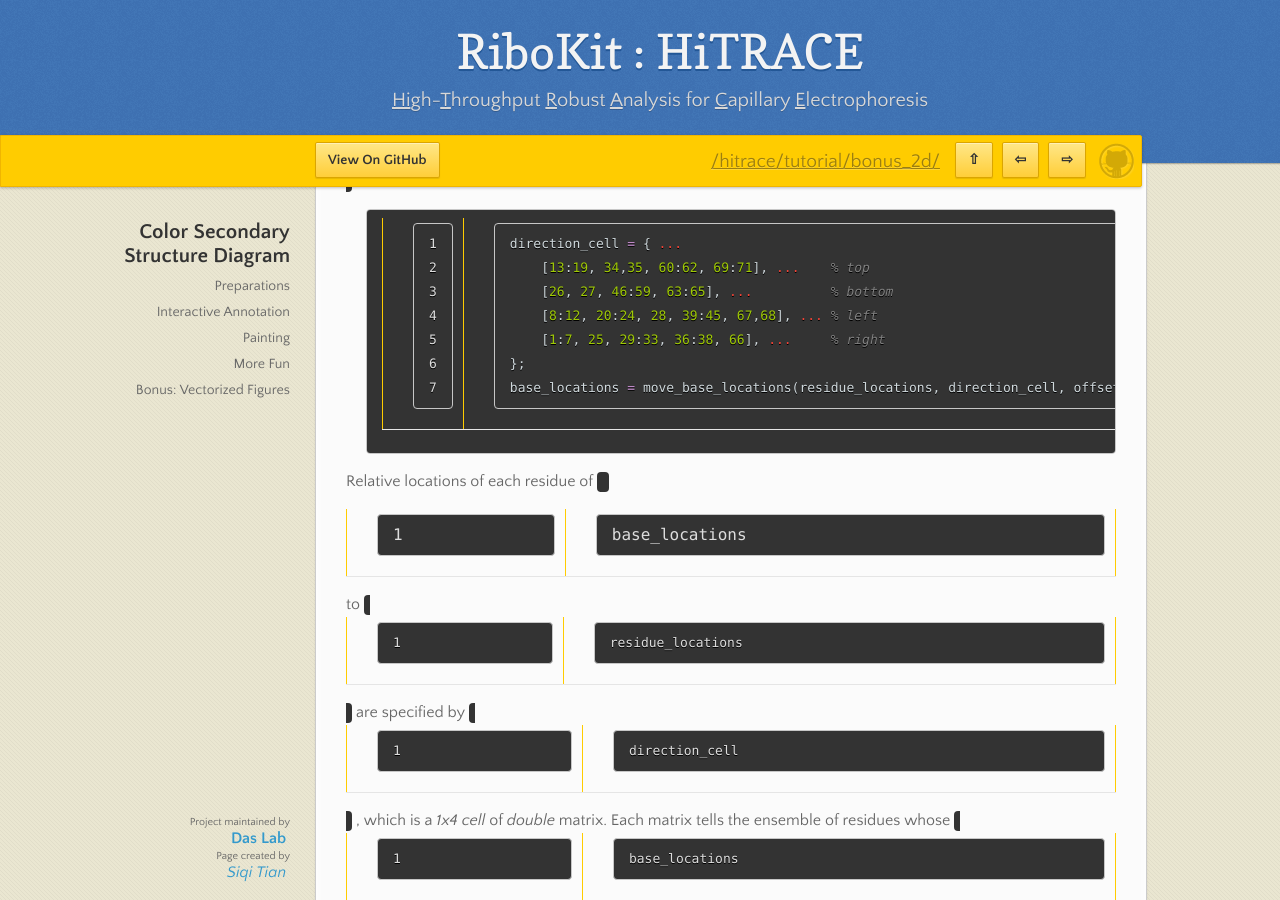
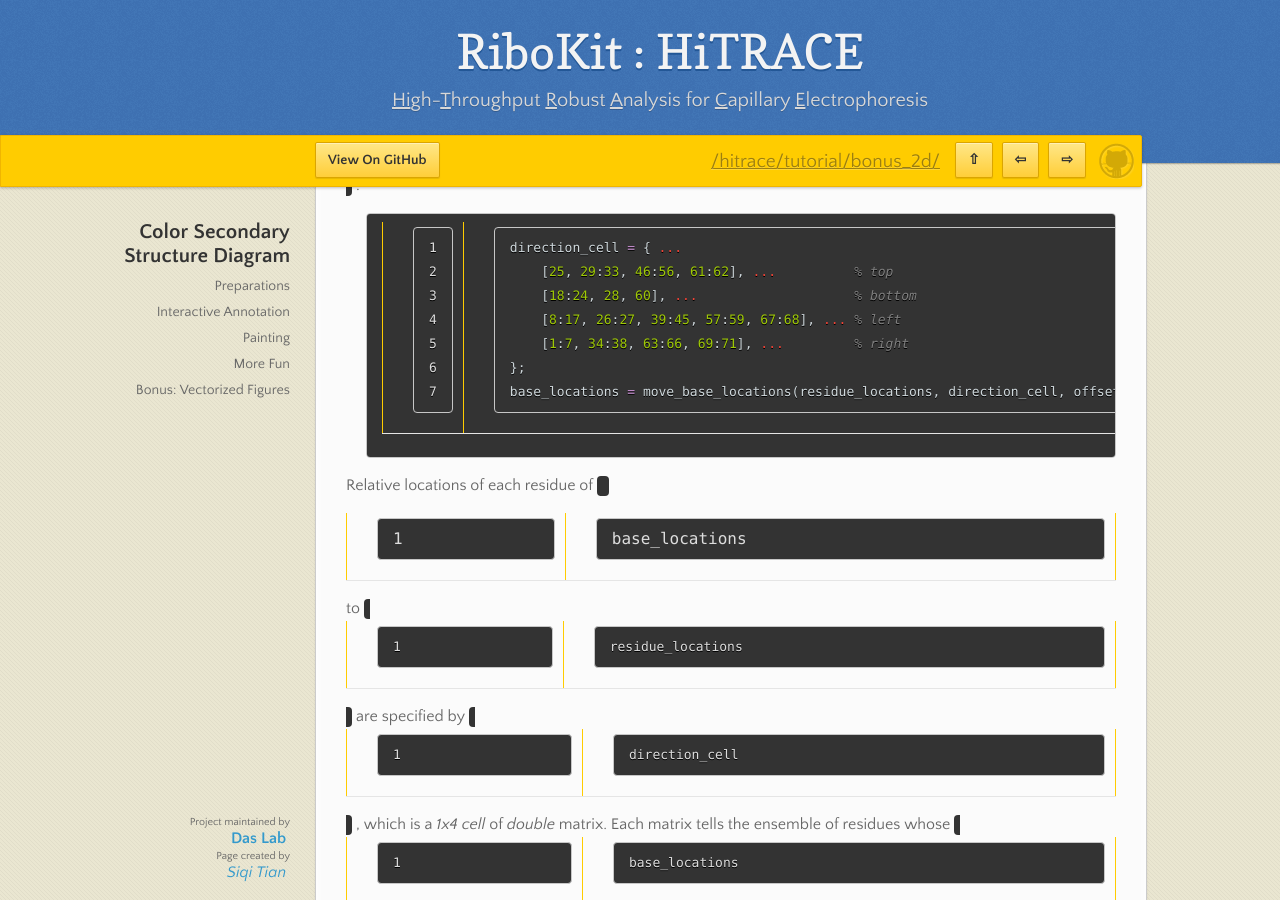
Before and after one commit to ribokit/ribokit.github.io, a Jekyll site: the page built from hitrace/bonus_2d.md, in a window 1280 px wide and 900 px high, scrolled down 6680 px. Built offline with Jekyll 4.4.1, drawn with Linux system fonts in a browser that asks for light colours; some of the changed text lies outside the part shown.

Commit message:
update hitrace color_diagram to v2

````diff
--- a/hitrace/bonus_2d.md
+++ b/hitrace/bonus_2d.md
@@ -123,12 +123,12 @@
 
 ```matlab
 direction_cell = { ...
-    [13:19, 34,35, 60:62, 69:71], ...    % top
-    [26, 27, 46:59, 63:65], ...          % bottom
-    [8:12, 20:24, 28, 39:45, 67,68], ... % left
-    [1:7, 25, 29:33, 36:38, 66], ...     % right
+    [25, 29:33, 46:56, 61:62], ...          % top
+    [18:24, 28, 60], ...                    % bottom
+    [8:17, 26:27, 39:45, 57:59, 67:68], ... % left
+    [1:7, 34:38, 63:66, 69:71], ...         % right
 };
-base_locations = move_base_locations(residue_locations, direction_cell, offset, square_width / 2, 10);
+base_locations = move_base_locations(residue_locations, direction_cell, offset, square_width / 2, 5);
 ```
 
 Relative locations of each residue of `base_locations` to `residue_locations` are specified by `direction_cell`, which is a _1x4 cell_ of _double_ matrix. Each matrix tells the ensemble of residues whose `base_locations` is moved upward / downward / leftward / rightward from the corresponding _(X, Y)_ coordinates of `residue_locations`.
````
Also changed, not shown: other parts of hitrace/bonus_2d.md (+6 -5 lines), hitrace/tutorial.md (+1 -1 lines), index.md (+1 -1 lines), hitrace/res/pfl_clr_circ_diff.png, hitrace/res/pfl_clr_circ_plus.png, hitrace/res/pfl_clr_color_base.png, hitrace/res/pfl_clr_color_diff.png, hitrace/res/pfl_clr_color_legend.png, hitrace/res/pfl_clr_color_res.png, hitrace/res/pfl_clr_diff.png (added), hitrace/res/pfl_clr_pick_base.png, hitrace/res/pfl_clr_pick_empty.png, hitrace/res/pfl_clr_pick_point.png, hitrace/res/pfl_clr_plus.png (added), 2 other files.
